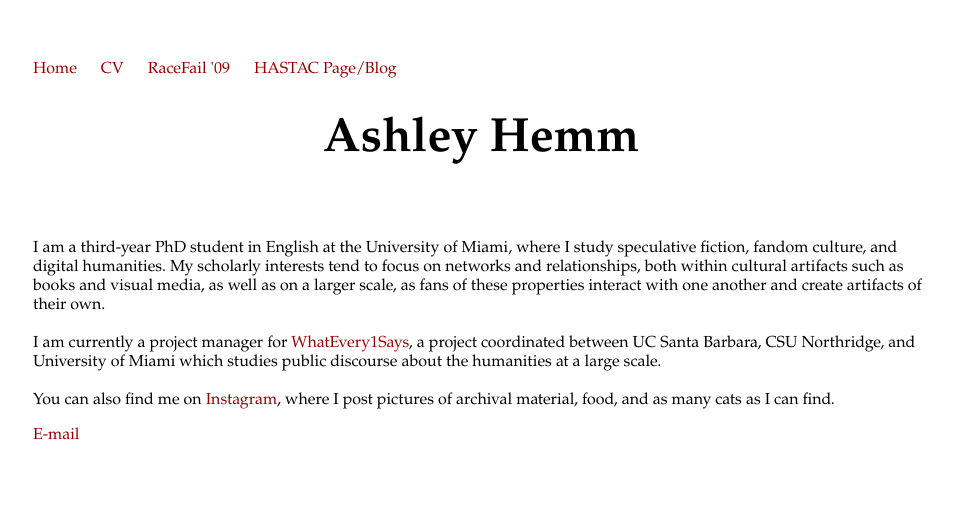
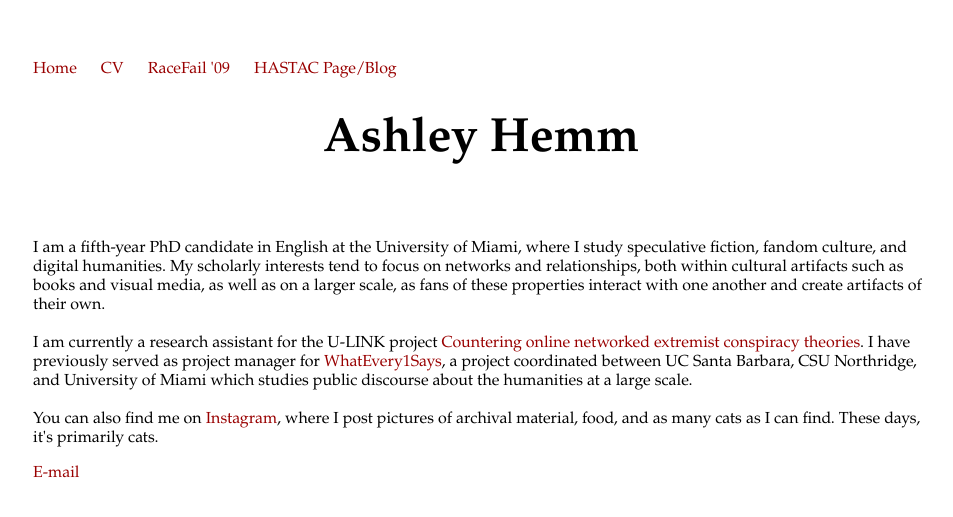
Before and after one commit to pastfutures/pastfutures.github.io, a Jekyll site: the page built from index.html, in a window 1280 px wide. Shown: the top 517 px of the page, without its empty margins (159-1112 px from the left). Built offline with Jekyll 4.4.1, drawn with Linux system fonts in a browser that asks for light colours.

Commit message:
Update index.html

```diff
--- a/index.html
+++ b/index.html
@@ -7,11 +7,11 @@ title: Ashley Hemm
 
 	<br>
 	<br>
-	I am a third-year PhD student in English at the University of Miami, where I study speculative fiction, fandom culture, and digital humanities. My scholarly interests tend to focus on networks and relationships, both within cultural artifacts such as books and visual media, as well as on a larger scale, as fans of these properties interact with one another and create artifacts of their own.
+	I am a fifth-year PhD candidate in English at the University of Miami, where I study speculative fiction, fandom culture, and digital humanities. My scholarly interests tend to focus on networks and relationships, both within cultural artifacts such as books and visual media, as well as on a larger scale, as fans of these properties interact with one another and create artifacts of their own.
 	<br>
 		<br>
-	I am currently a project manager for <a href="https://we1s.ucsb.edu/">WhatEvery1Says</a>, a project coordinated between UC Santa Barbara, CSU Northridge, and University of Miami which studies public discourse about the humanities at a large scale.
+	I am currently a research assistant for the U-LINK project <a href="https://ulink.miami.edu/projects/society/extremism/index.html">Countering online networked extremist conspiracy theories</a>. I have previously served as project manager for <a href="https://we1s.ucsb.edu/">WhatEvery1Says</a>, a project coordinated between UC Santa Barbara, CSU Northridge, and University of Miami which studies public discourse about the humanities at a large scale.
 	<br>
 	<br>
-	You can also find me on <a href="http://www.instagram.com/past.futures/">Instagram</a>, where I post pictures of archival material, food, and as many cats as I can find.
+	You can also find me on <a href="http://www.instagram.com/past.futures/">Instagram</a>, where I post pictures of archival material, food, and as many cats as I can find. These days, it's primarily cats.
 </div><!-- /.blurb -->
```
